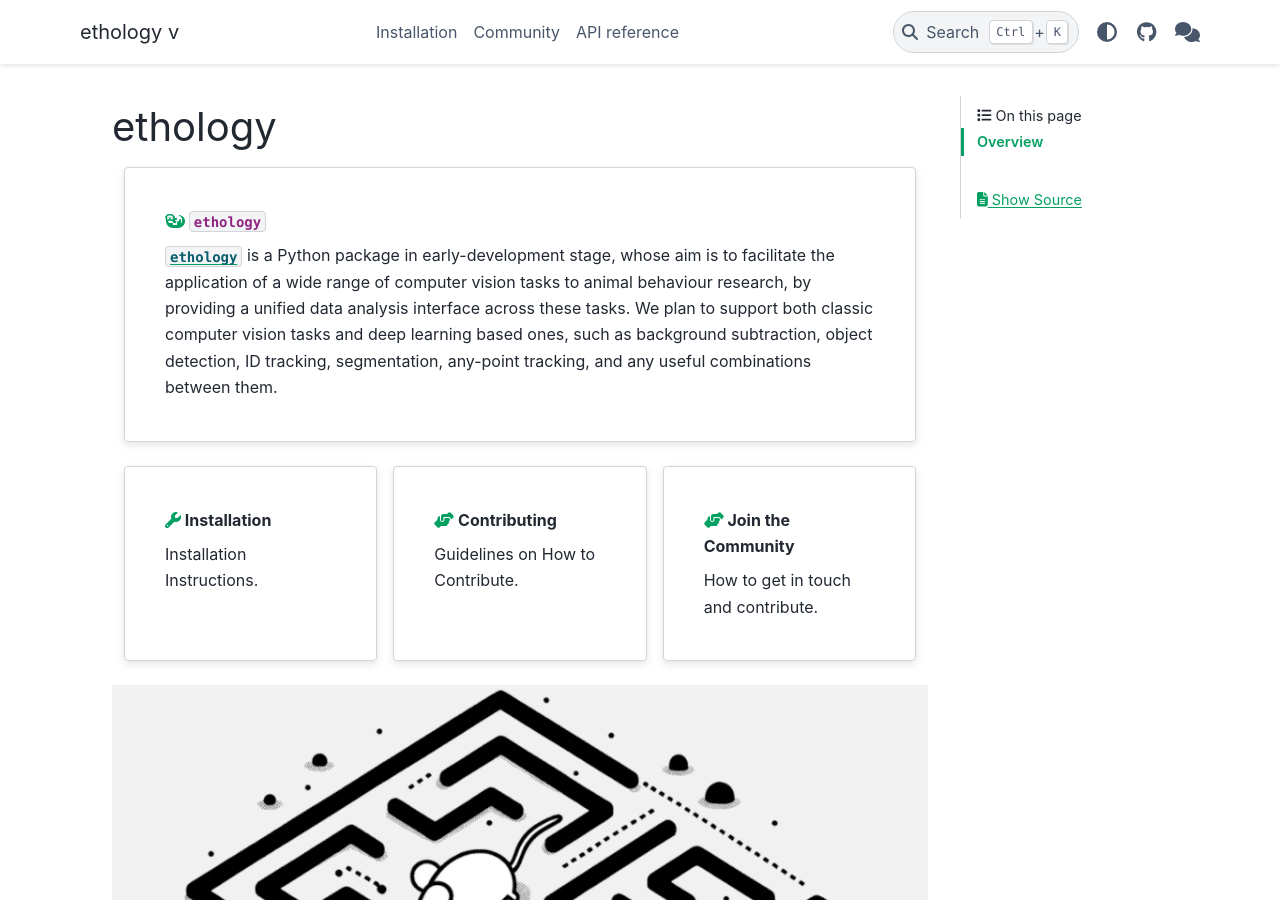
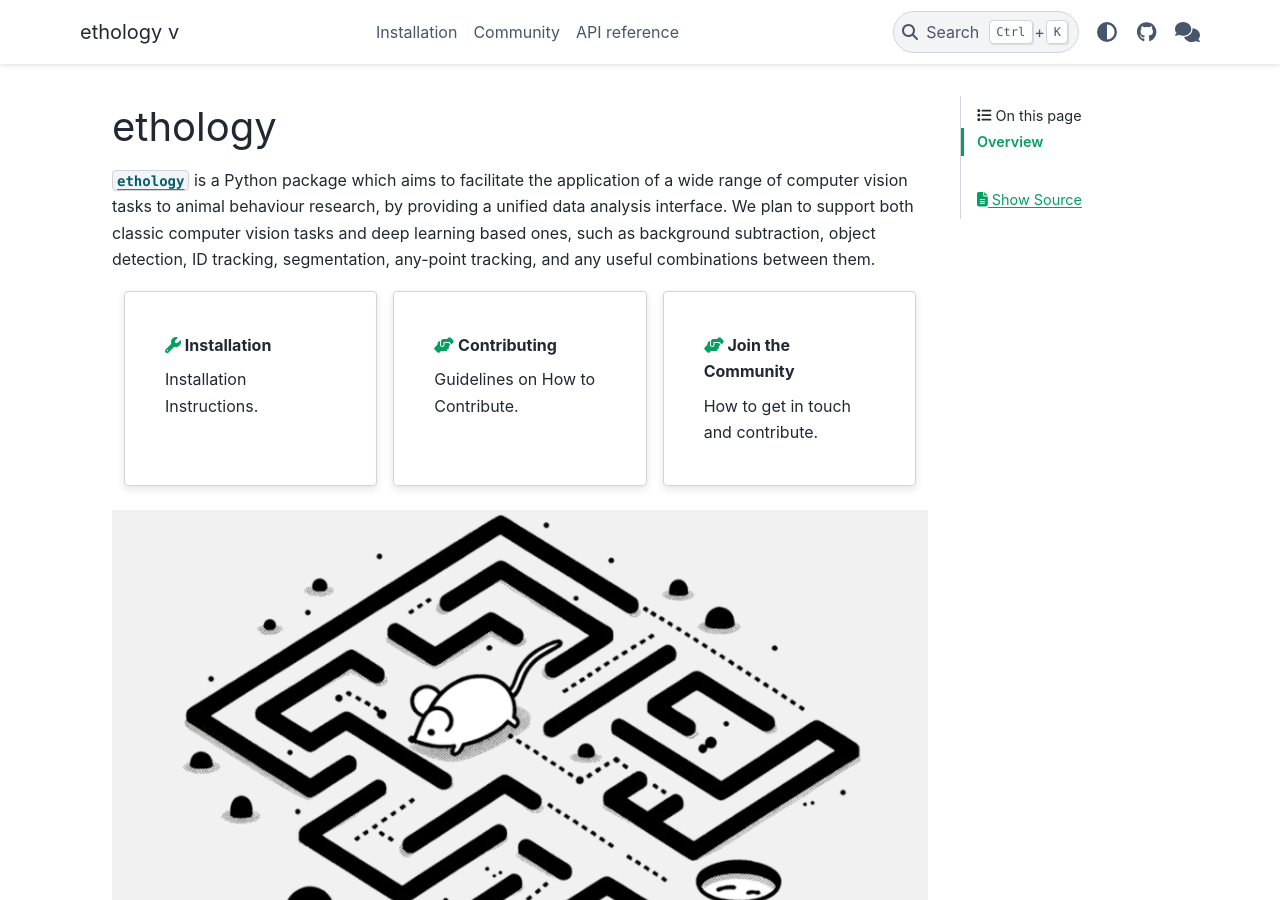
Before and after one commit to neuroinformatics-unit/ethology, a Sphinx documentation site: the page built from docs/source/index.md, in a window 1280 px wide and 900 px high. Built offline with Sphinx 7.4.7 and the PyData theme 0.15.4, drawn with Linux system fonts in a browser that asks for light colours; the version number could not be read and is left out.

Commit message:
Update docs/source/index.md
Co-authored-by: sfmig <33267254+sfmig@users.noreply.github.com>
Signed-off-by: Richard Dushime <45734838+richarddushime@users.noreply.github.com>

```diff
--- a/docs/source/index.md
+++ b/docs/source/index.md
@@ -1,14 +1,6 @@
 # ethology
 
-::::{grid} 1 1 1 1
-:gutter: 4
-
-:::{grid-item-card} {fas}`otter;sd-text-primary` `ethology`
-:link: index
-:link-type: doc
-[`ethology`](https://github.com/neuroinformatics-unit/ethology) is a Python package in early-development stage, whose aim is to facilitate the application of a wide range of computer vision tasks to animal behaviour research, by providing a unified data analysis interface across these tasks. We plan to support both classic computer vision tasks and deep learning based ones, such as background subtraction, object detection, ID tracking, segmentation, any-point tracking, and any useful combinations between them.
-:::
-::::
+[`ethology`](https://github.com/neuroinformatics-unit/ethology) is a Python package which aims to facilitate the application of a wide range of computer vision tasks to animal behaviour research, by providing a unified data analysis interface. We plan to support both classic computer vision tasks and deep learning based ones, such as background subtraction, object detection, ID tracking, segmentation, any-point tracking, and any useful combinations between them.
 
 ::::{grid} 1 2 2 3
 :gutter: 3
```
